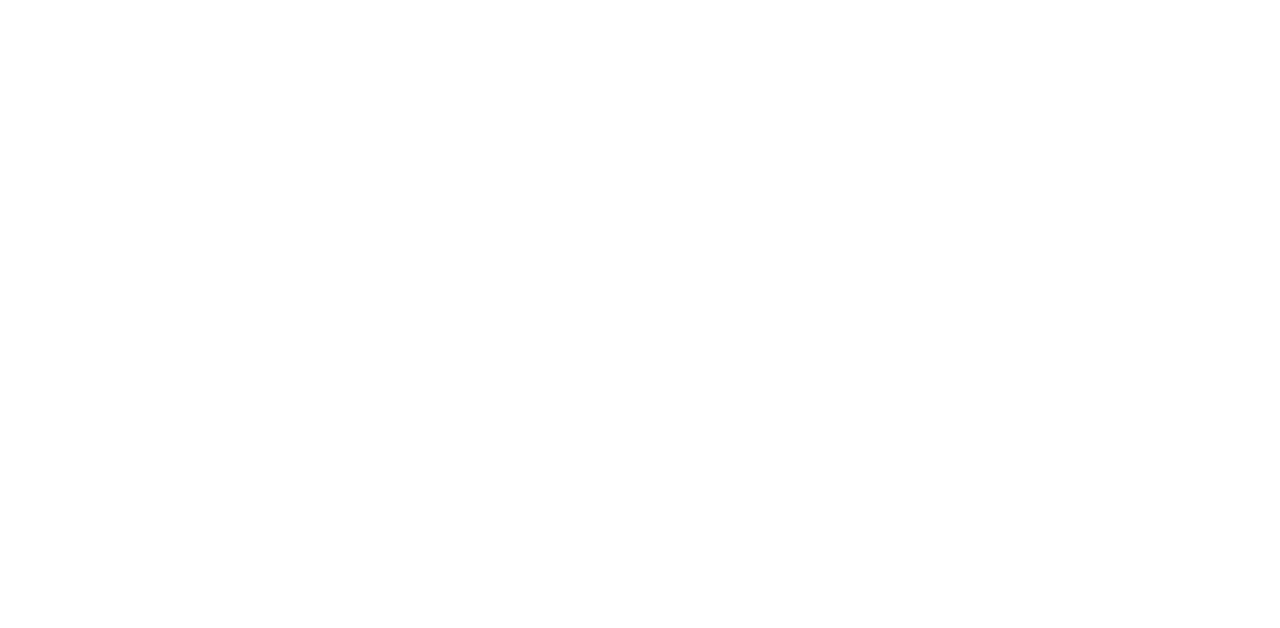
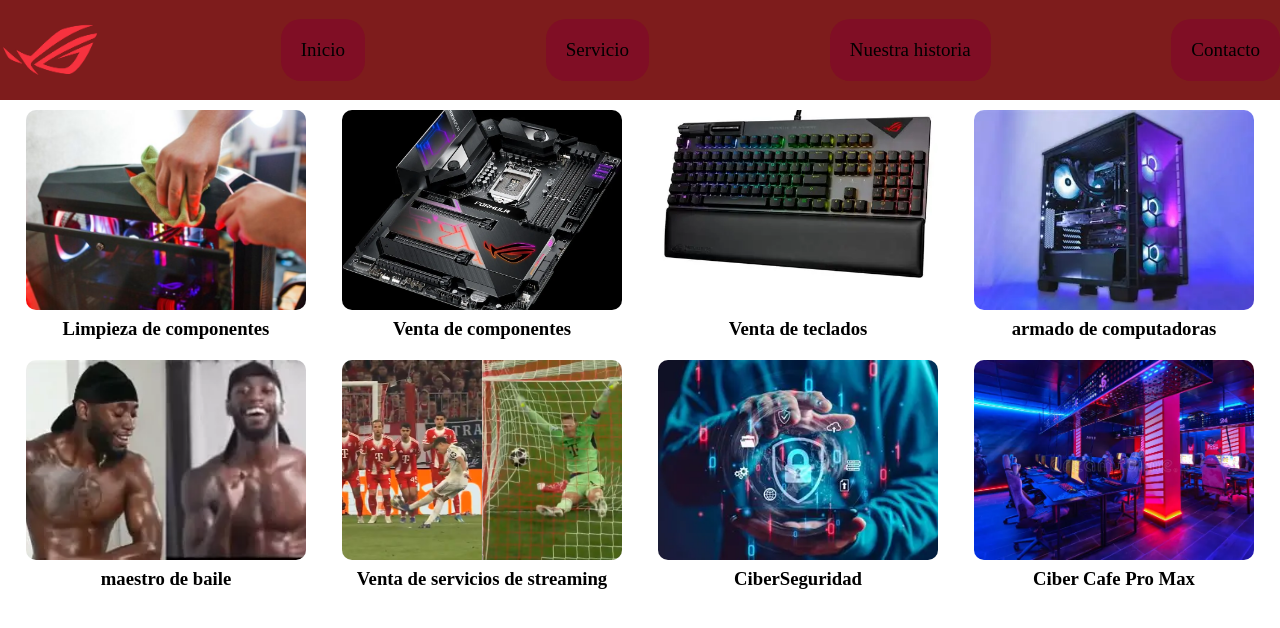
Before and after one commit to Josepexd/flexbox, a plain HTML site: page index.html in a window 1280 px wide. Drawn offline with Linux system fonts and the light colour scheme.

Commit message:
Tarjeta terminada

```diff
--- a/css/style.css
+++ b/css/style.css
@@ -0,0 +1,71 @@
+*{
+    padding: 0;
+    margin: 0;
+    }
+
+
+    nav {
+    display: flex;
+    justify-content: space-between;
+    align-items: center;
+    background-color: rgb(126, 28, 28);
+
+}
+
+    nav img {
+
+    width: 100px;
+
+    }
+
+    nav a {
+        font-size: 19px;
+        font-weight: 500;
+        padding: 20px;
+        transition:  0.7s;
+        border-radius: 20px;
+    text-decoration: none;
+    color:black;
+    background-color: rgb(128, 14, 37);
+
+
+    }
+
+
+    nav a:hover {
+
+
+
+        transition: 0.7s;
+        background-color: blueviolet
+        ;
+    }
+
+    .servicios{
+        display: flex;
+        justify-content: space-evenly;
+        flex-wrap: wrap;
+    }
+
+    .servicio{
+        display: flex;
+        flex-direction: column;
+        align-items: center;
+        gap: 8px;
+        margin: 10px;
+    }
+    .servicio img {
+        width: 280px;
+        height: 200px;
+        object-fit: cover;
+        border-radius: 10px;
+    }
+
+@media (width < 550px){
+    nav{
+        display: flex;
+        flex-direction: column;
+        align-items: center;
+        justify-content: center;
+    }
+}
--- a/index.html
+++ b/index.html
@@ -10,8 +10,57 @@
 <body>
     <header>
         <nav>
-
+            <img src="img/asus-rog-logo-red.webp" alt="logo" class="asus-rog-logo">
+            <a href="#">Inicio</a>
+            <a href="#">Servicio</a>
+            <a href="#">Nuestra historia</a>
+            <a href="#">Contacto</a>
         </nav>
     </header>
+
+    <section class="servicios">
+        <div class="servicio">
+            <img src="img/Limpieza.jpg" alt="">
+            <h3>Limpieza de componentes</h3>
+
+        </div>
+        <div class="servicio">
+            <img src="img/motherboard.webp" alt="">
+            <h3>Venta de componentes</h3>
+
+        </div>
+        <div class="servicio">
+            <img src="img/Teclado rog.webp" alt="">
+            <h3>Venta de teclados</h3>
+
+        </div>
+        <div class="servicio">
+            <img src="img/Pc.webp" alt="">
+            <h3>armado de computadoras</h3>
+
+        </div>
+        <div class="servicio">
+            <img src="img/baile.webp" alt="">
+            <h3>maestro de baile</h3>
+
+        </div>
+        <div class="servicio">
+            <img src="img/gol.avif" alt="">
+            <h3>Venta de servicios de streaming</h3>
+
+        </div>
+
+        <div class="servicio">
+            <img src="img/ciberseguridad.webp" alt="">
+            <h3>CiberSeguridad</h3>
+
+        </div>
+        <div class="servicio">
+            <img src="img/ciber cafe pro max.webp" alt="">
+            <h3>Ciber Cafe Pro Max</h3>
+
+        </div>
+
+    </section>
 </body>
 </html>
```
Also changed, not shown: img/Limpieza.jpg (added), img/Pc.webp (added), img/Teclado rog.webp (added), img/baile.webp (added), img/ciber cafe pro max.webp (added), img/ciberseguridad.webp (added), img/gol.avif (added), img/motherboard.webp (added).
